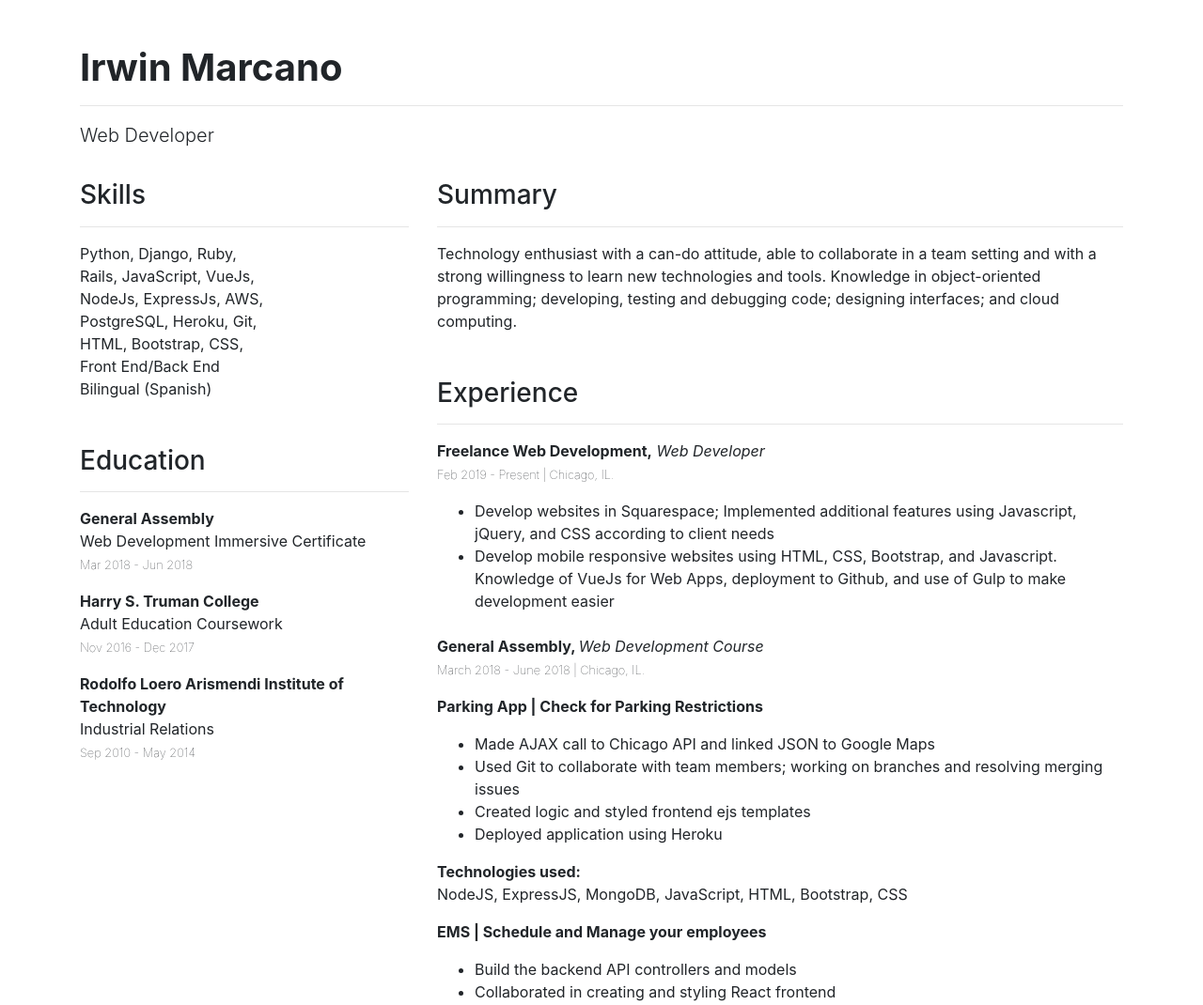
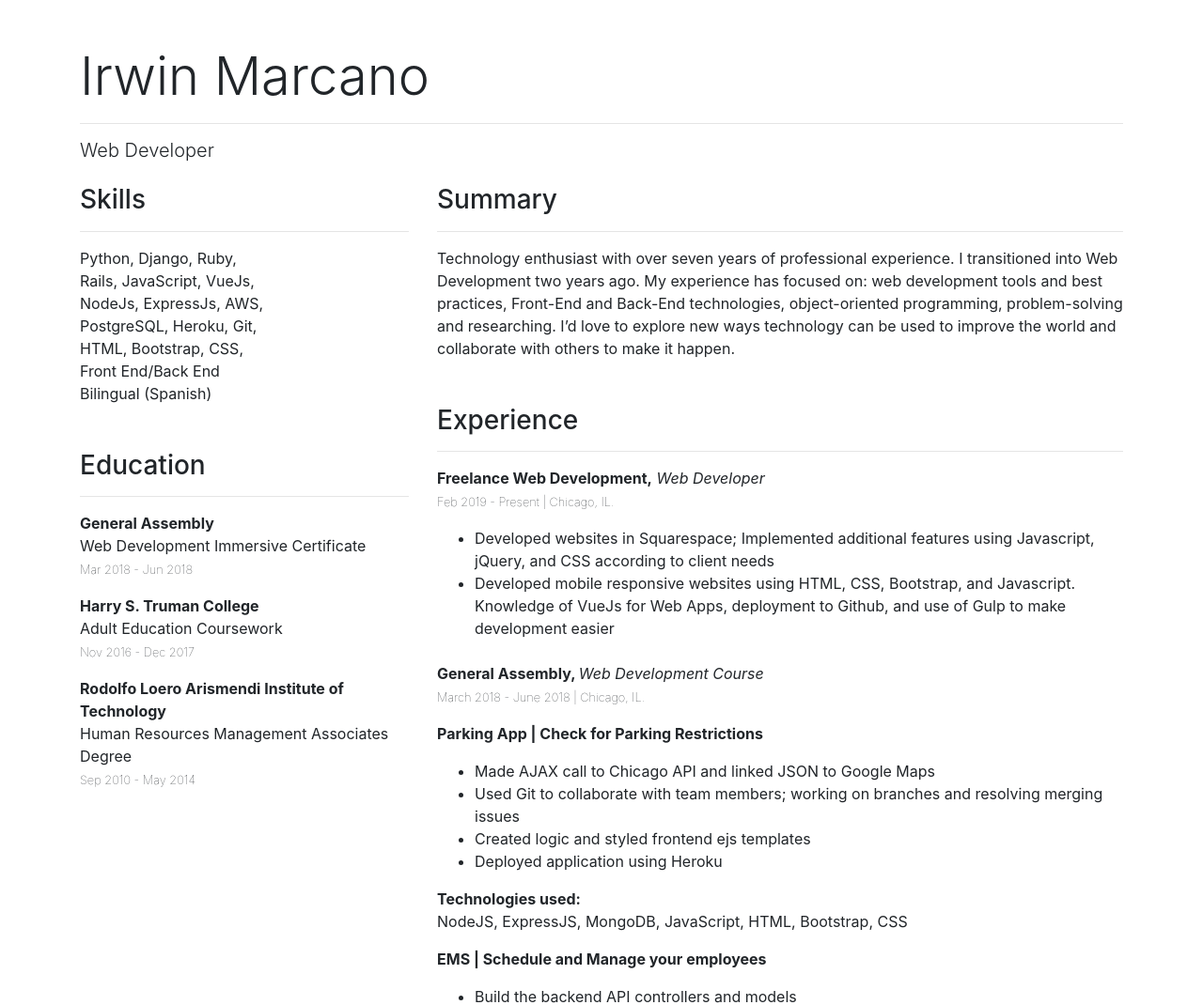
Before and after one commit to irwinx16/python_flask_sample_frontend, a Flask app: page /resume in a window 1280 px wide. Shown: the part 56-1126 px from the top of the page at 94% size. Run offline with Flask 2, Linux system fonts and the light colour scheme; some libraries are stand-ins or nearby versions.

Commit message:
update resume page text

```diff
--- a/templates/resume.html
+++ b/templates/resume.html
@@ -3,9 +3,9 @@
 {% block body %}
 <div class="row mt-5">
     <div class="col-sm-12">
-        <h1 class="font-weight-bold">Irwin Marcano</h1>
+        <h1 class="display-4">Irwin Marcano</h1>
         <hr>
-        <p class="lead">Web Developer</p>
+        <h3 class="lead">Web Developer</h3>
     </div>
 </div>
 <div class="row mt-3">
@@ -39,7 +39,7 @@
         </p>
         <p>
             <span class="font-weight-bold">Rodolfo Loero Arismendi Institute of Technology</span> <br>
-            <span>Industrial Relations</span> <br>
+            <span>Human Resources Management Associates Degree</span> <br>
             <span class="font-weight-lighter small">Sep 2010 - May 2014</span>
         </p>
     </div> {# left column ends #}
@@ -47,7 +47,7 @@
         <h3>Summary
             <hr>
         </h3>
-        <p>Technology enthusiast with a can-do attitude, able to collaborate in a team setting and with a strong willingness to learn new technologies and tools. Knowledge in object-oriented programming; developing, testing and debugging code; designing interfaces; and cloud computing.
+        <p>Technology enthusiast with over seven years of professional experience. I transitioned into Web Development two years ago. My experience has focused on: web development tools and best practices, Front-End and Back-End technologies, object-oriented programming, problem-solving and researching. I’d love to explore new ways technology can be used to improve the world and collaborate with others to make it happen.
         </p>
         <h3 class="mt-5">Experience
             <hr>
@@ -58,8 +58,8 @@
         </p>
         <p>
             <ul>
-                <li>Develop websites in Squarespace; Implemented additional features using Javascript, jQuery, and CSS according to client needs</li>
-                <li>Develop mobile responsive websites using HTML, CSS, Bootstrap, and Javascript. Knowledge of VueJs for Web Apps, deployment to Github, and use of Gulp to make development easier</li>
+                <li>Developed websites in Squarespace; Implemented additional features using Javascript, jQuery, and CSS according to client needs</li>
+                <li>Developed mobile responsive websites using HTML, CSS, Bootstrap, and Javascript. Knowledge of VueJs for Web Apps, deployment to Github, and use of Gulp to make development easier</li>
             </ul>
         </p>
         <p class="mt-4">
```
